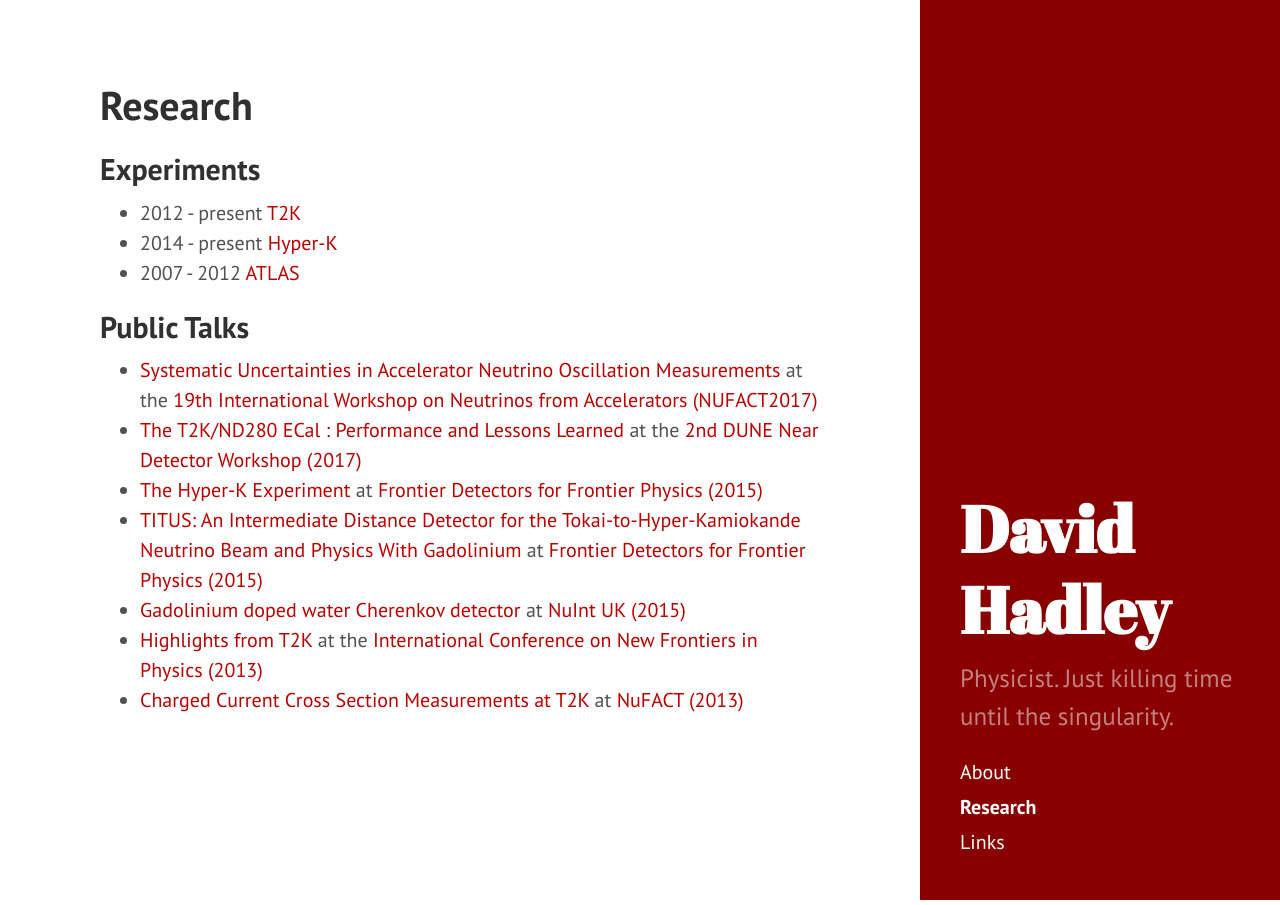
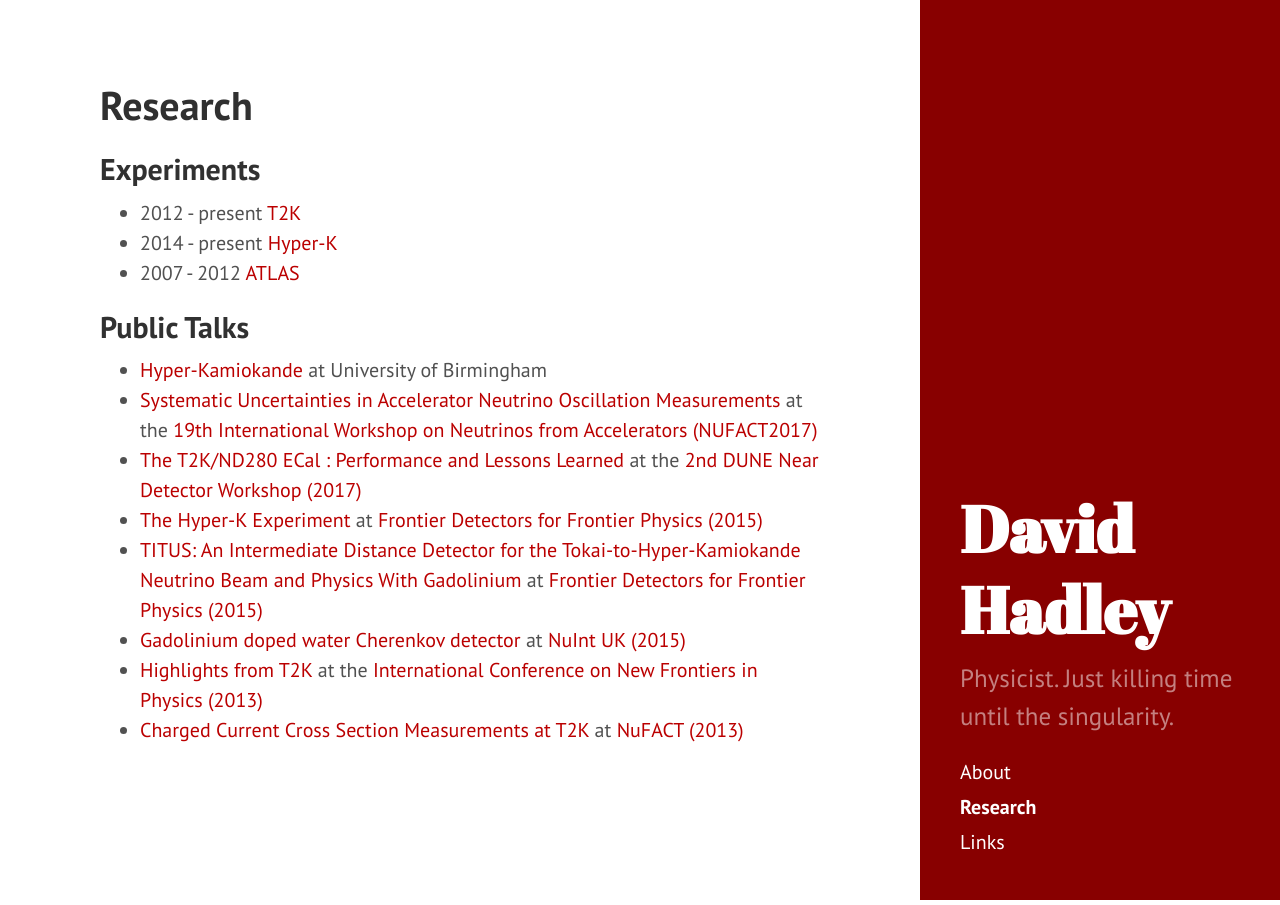
Before and after one commit to davehadley/davehadley.github.io, a Jekyll site: the page built from research.md, in a window 1280 px wide. Built offline with Jekyll 4.4.1, drawn with Linux system fonts in a browser that asks for light colours; nearby versions of some CDN libraries.

Commit message:
Add recent talk>

```diff
--- a/research.md
+++ b/research.md
@@ -11,6 +11,7 @@
 
 ## Public Talks
 
+* [Hyper-Kamiokande](/talks/talk_2017_hk_bham_seminar.pdf) at University of Birmingham
 * [Systematic Uncertainties in Accelerator Neutrino Oscillation Measurements](/talks/talk_2017_systematic_uncertainties_nufact2017.pdf) at the [19th International Workshop on Neutrinos from Accelerators (NUFACT2017)](https://indico.uu.se/event/324/)
 * [The T2K/ND280 ECal : Performance and Lessons Learned](/talks/talk_2017_t2k_ecal_dune.pdf) at the [2nd DUNE Near Detector Workshop (2017)](https://indico.fnal.gov/conferenceOtherViews.py?view=standard&confId=14029)
 * [The Hyper-K Experiment](/talks/talk_2015_hk_pisa.pdf) at [Frontier Detectors for Frontier Physics (2015)](https://agenda.infn.it/conferenceDisplay.py?confId=8397)
```
Also changed, not shown: 1 other file.
